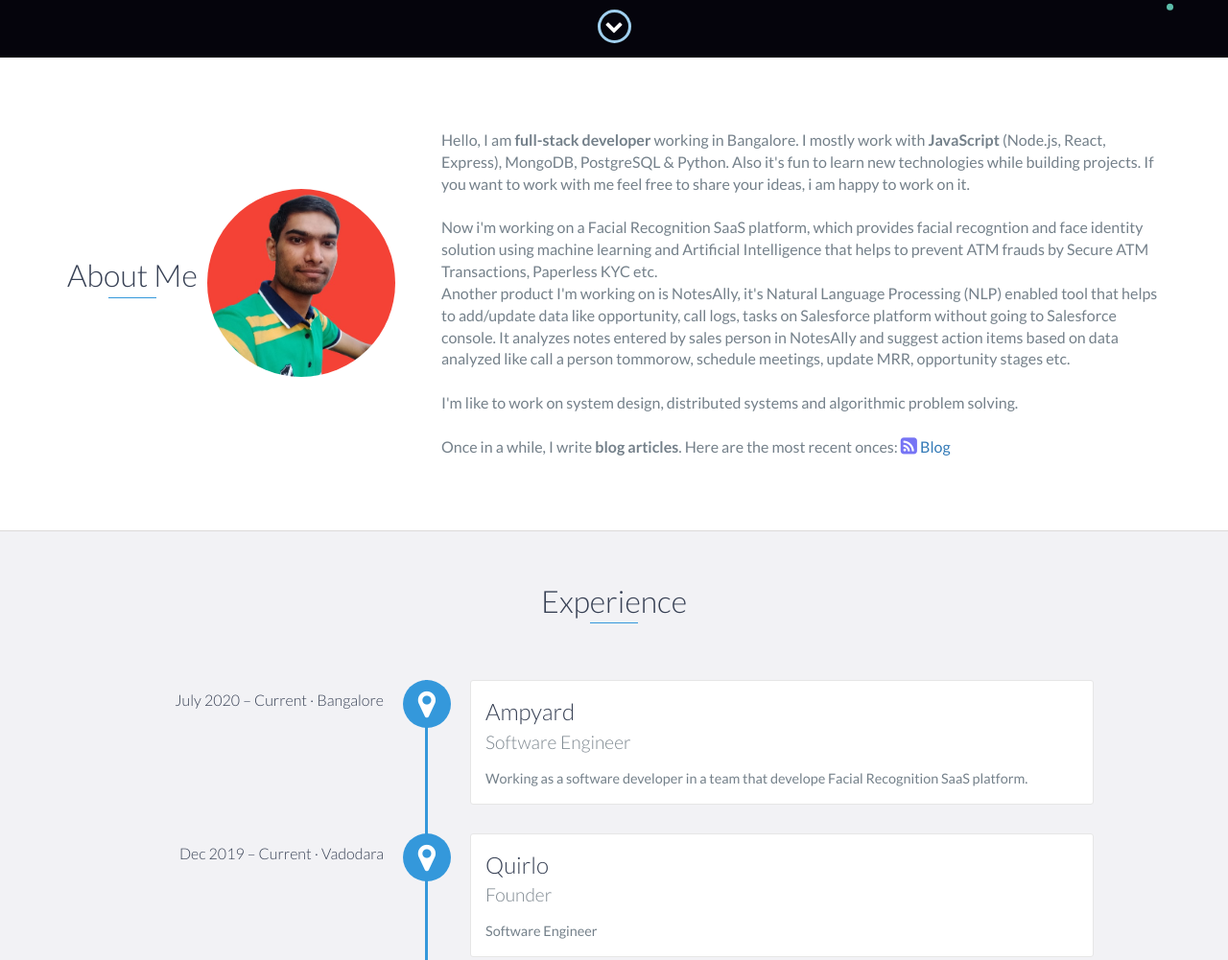
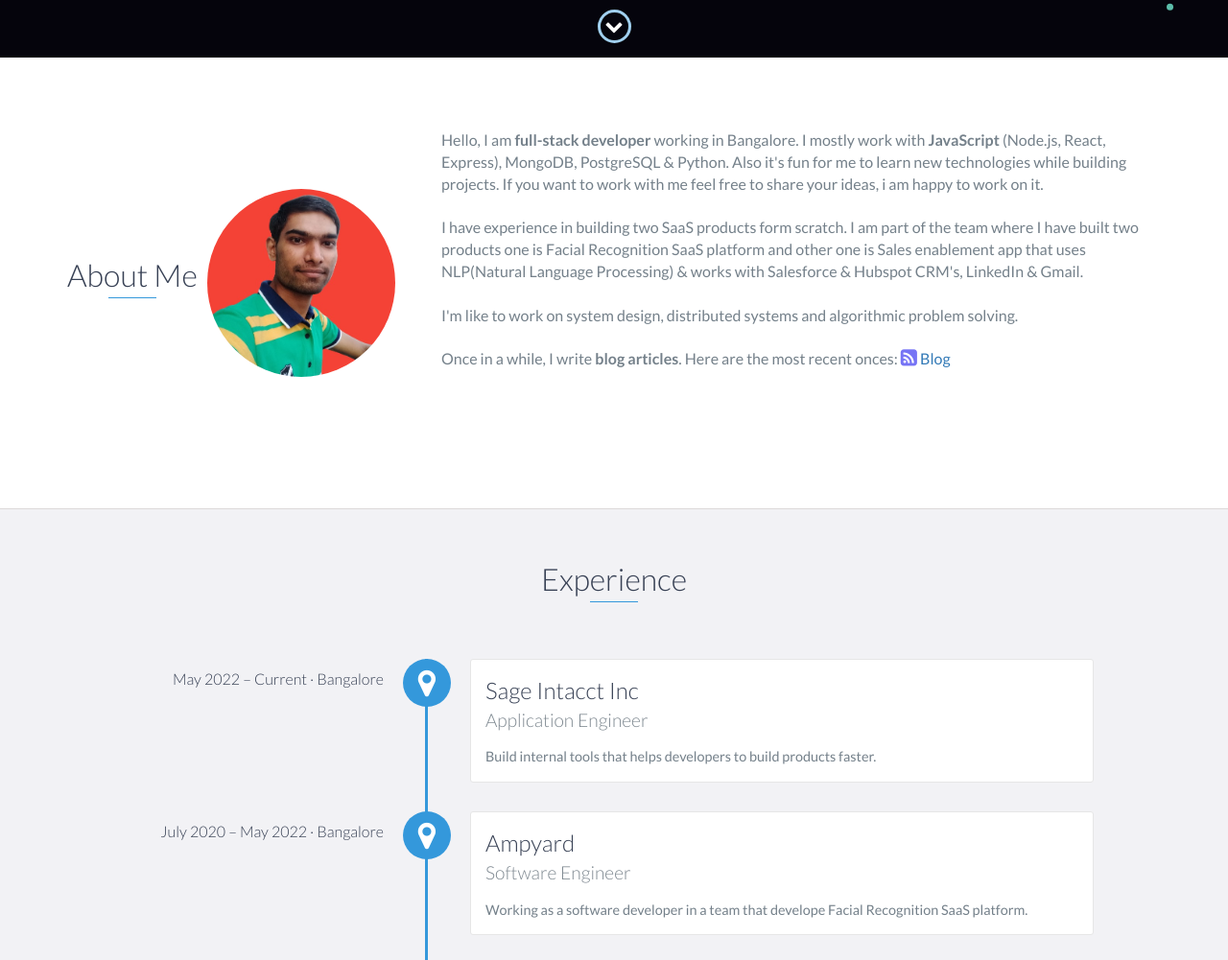
Before and after one commit to axaysushir/axaysushir.github.io, a website: page index.html in a window 1280 px wide. Shown: the part 740-1741 px from the top of the page at 96% size. Drawn offline with nearby package versions, Linux system fonts and the light colour scheme.

Commit message:
Add Sage

```diff
--- a/index.html
+++ b/index.html
@@ -148,16 +148,12 @@
           <div class="col-md-8">
             <p>
               Hello, I am <b>full-stack developer</b> working in Bangalore.<!--living in beautiful Vadodara, right in the heart of Gujarat --> I mostly work with <b>JavaScript</b> (Node.js, React, Express), MongoDB, PostgreSQL & Python.
-              Also it's fun to learn new technologies while building projects. If you want to work with me
+              Also it's fun for me to learn new technologies while building projects. If you want to work with me
               feel free to share your ideas, i am happy to work on it.
               <br />
               <br />
-              Now i'm working on a Facial Recognition SaaS platform, which provides facial recogntion and face identity solution
-              using machine learning and Artificial Intelligence that helps to prevent ATM frauds by Secure ATM Transactions, Paperless KYC etc.
-              <br/>
-              Another product I'm working on is NotesAlly, it's Natural Language Processing (NLP) enabled tool that helps to add/update data like opportunity, call logs, tasks
-              on Salesforce platform without going to Salesforce console. It analyzes notes entered by sales person in NotesAlly and suggest action items based on data analyzed like
-              call a person tommorow, schedule meetings, update MRR, opportunity stages etc.
+              I have experience in building two SaaS products form scratch. I am part of the team where I have built two products one is Facial Recognition SaaS platform and
+              other one is Sales enablement app that uses NLP(Natural Language Processing) & works with Salesforce & Hubspot CRM's, LinkedIn & Gmail.
 
               <br/>
               <br/>
@@ -175,7 +171,14 @@
     <div id="experience" class="background-alt">
       <h2 class="heading">Experience</h2>
       <div id="experience-timeline">
-        <div data-date="July 2020 – Current · Bangalore">
+        <div data-date="May 2022 – Current · Bangalore">
+          <h3>Sage Intacct Inc</h3>
+          <h4>Application Engineer</h4>
+          <p>
+              Build internal tools that helps developers to build products faster.
+          </p>
+        </div>
+        <div data-date="July 2020 – May 2022 · Bangalore">
           <h3>Ampyard</h3>
           <h4>Software Engineer</h4>
           <p>
```
